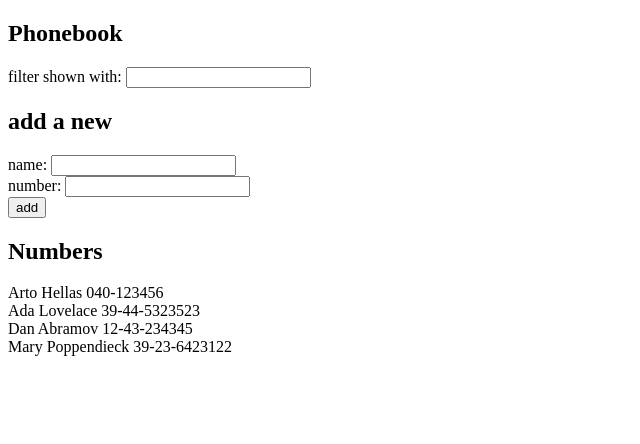
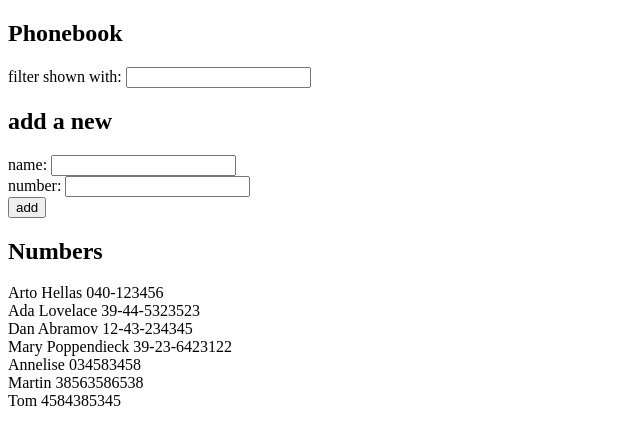
Before and after one commit to MartinOvington/fullstack, a React (Create React App) app in the folder part2/phonebook/: page / in a window 1280 px wide. Shown: the top 444 px of the page, without its empty margins (0-640 px from the left). Built offline with nearby package versions, Linux system fonts and the light colour scheme; data requests are answered from the project's data file.

Commit message:
started ex2.15

```diff
--- a/part2/phonebook/db.json
+++ b/part2/phonebook/db.json
@@ -19,6 +19,21 @@
       "name": "Mary Poppendieck",
       "number": "39-23-6423122",
       "id": 4
+    },
+    {
+      "name": "Annelise",
+      "number": "034583458",
+      "id": 5
+    },
+    {
+      "name": "Martin",
+      "number": "38563586538",
+      "id": 6
+    },
+    {
+      "name": "Tom",
+      "number": "4584385345",
+      "id": 7
     }
   ]
 }
--- a/part2/phonebook/src/App.js
+++ b/part2/phonebook/src/App.js
@@ -10,9 +10,11 @@ const App = () => {
   const [newNumber, setNewNumber] = useState('')
   const [myFilter, setFilter] = useState('')
 
+  const baseUrl = 'http://localhost:3001/persons'
+
   useEffect(() => {
       axios
-        .get('http://localhost:3001/persons')
+        .get(baseUrl)
         .then(response => {
           setPersons(response.data)
         })
@@ -28,11 +30,14 @@ const App = () => {
       window.alert(`${newName} is already added to phonebook`)
     }
     else {
-      setPersons(persons.concat(personObject))
+      axios
+        .post(baseUrl, personObject)
+        .then(response => {
+          setPersons(persons.concat(response.data))
+          setNewName('')
+          setNewNumber('')
+        })
     }
-
-    setNewName('')
-    setNewNumber('')
   }
 
   const handleNameChange = (event) => {
--- /dev/null
+++ b/part2/phonebook/src/services/persons.js
@@ -0,0 +1,2 @@
+import axios from 'axios'
+const baseUrl = 'http://localhost:3001/persons'
```
